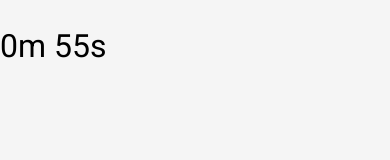
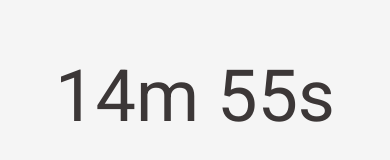
Before and after one commit to sahilm/countdown, a website: page index.html in a window 390 px wide. Drawn offline with nearby package versions, Linux system fonts and the light colour scheme.

Commit message:
Bump default timer to 15 minutes and style it.

```diff
--- a/index.html
+++ b/index.html
@@ -10,7 +10,9 @@
     <link href="style.css" rel="stylesheet">
   </head>
   <body>
-    <h1 id="timer" class="timer"></h1>
+    <div class="container">
+      <h1 id="timer" class="timer"></h1>
+    </div>
     <script src="//cdn.jsdelivr.net/momentjs/2.6.0/moment.min.js"></script>
     <script src="timer.js"></script>
   </body>
--- a/style.css
+++ b/style.css
@@ -2,6 +2,7 @@
   -webkit-box-sizing: border-box;
   -moz-box-sizing: border-box;
   box-sizing: border-box;
+  font-size: 100%;
 }
 
 body {
@@ -11,7 +12,21 @@ body {
   background: whitesmoke;
 }
 
+.container {
+  text-align: center;
+}
+
 .timer {
   font-family: Roboto, serif;
   font-weight: 400;
+  font-size: 10em;
+  color: #3C3737;
+  margin: 15% 5% 0;
 }
+
+@media (max-width: 600px) {
+  .timer {
+    font-size: 4.5em;
+    margin-top: 10%;
+  }
+}
--- a/timer.js
+++ b/timer.js
@@ -1,6 +1,6 @@
 (function() {
   "use strict";
-  var start = moment.duration(1, "minutes");
+  var start = moment.duration(15, "minutes");
   var interval = moment.duration(1, "second");
   var domTarget = document.getElementById("timer");
   var renderTimer = function() {
```
